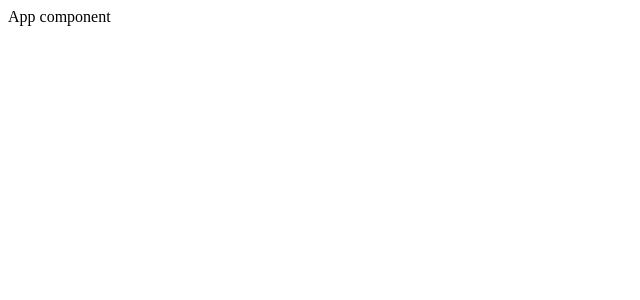
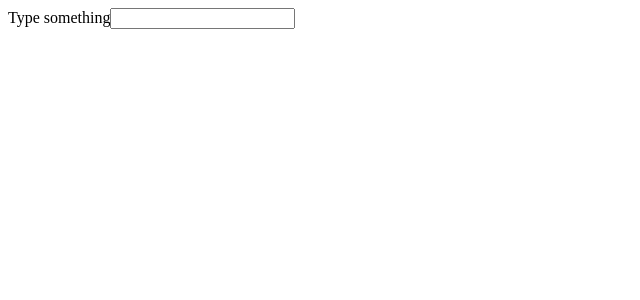
Before and after one commit to agviray/browse-a-vid, a React (Create React App) app: page / in a window 1280 px wide. Shown: the top 300 px of the page, without its empty margins (0-640 px from the left). Built offline with nearby package versions, Linux system fonts and the light colour scheme.

Commit message:
Display SearchBar component from App component

```diff
--- a/src/components/App.js
+++ b/src/components/App.js
@@ -1,9 +1,12 @@
 import React from 'react';
+import SearchBar from './SearchBar.js';
 
 class App extends React.Component {
   render() {
     return(
-      <div>App component</div>
+      <div>
+        <SearchBar />
+      </div>
     );
   }
 }
```
